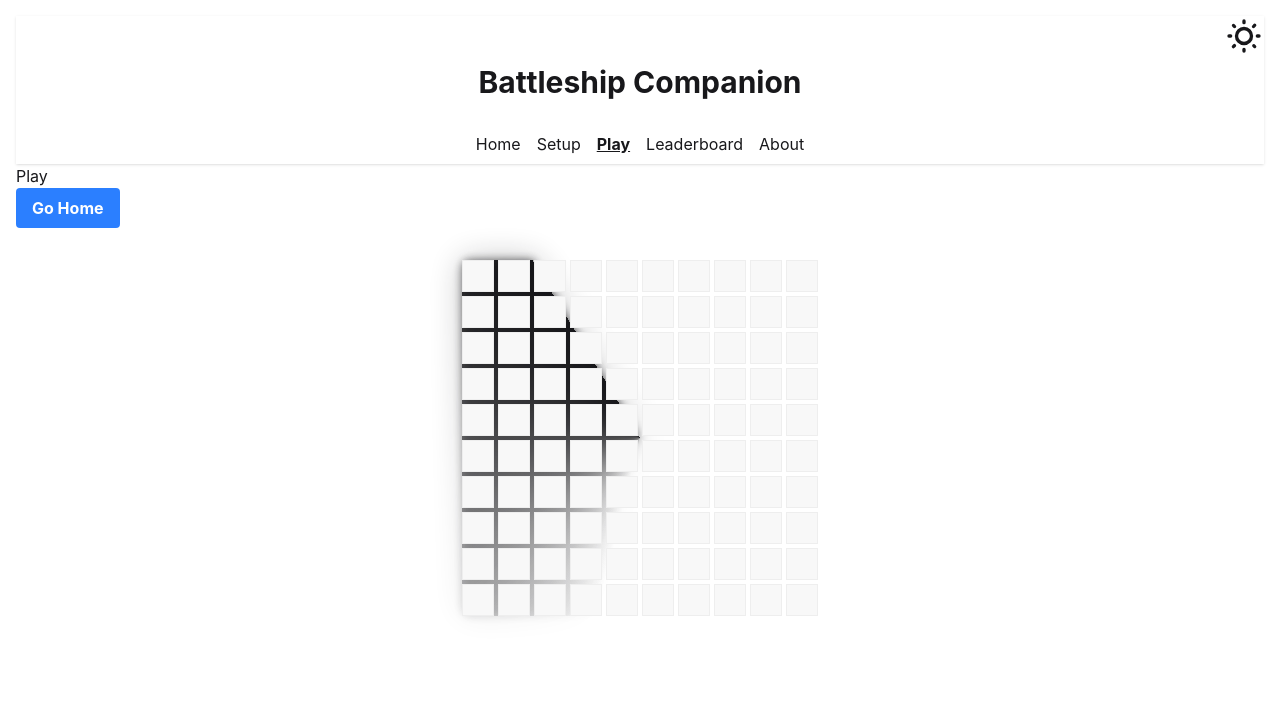
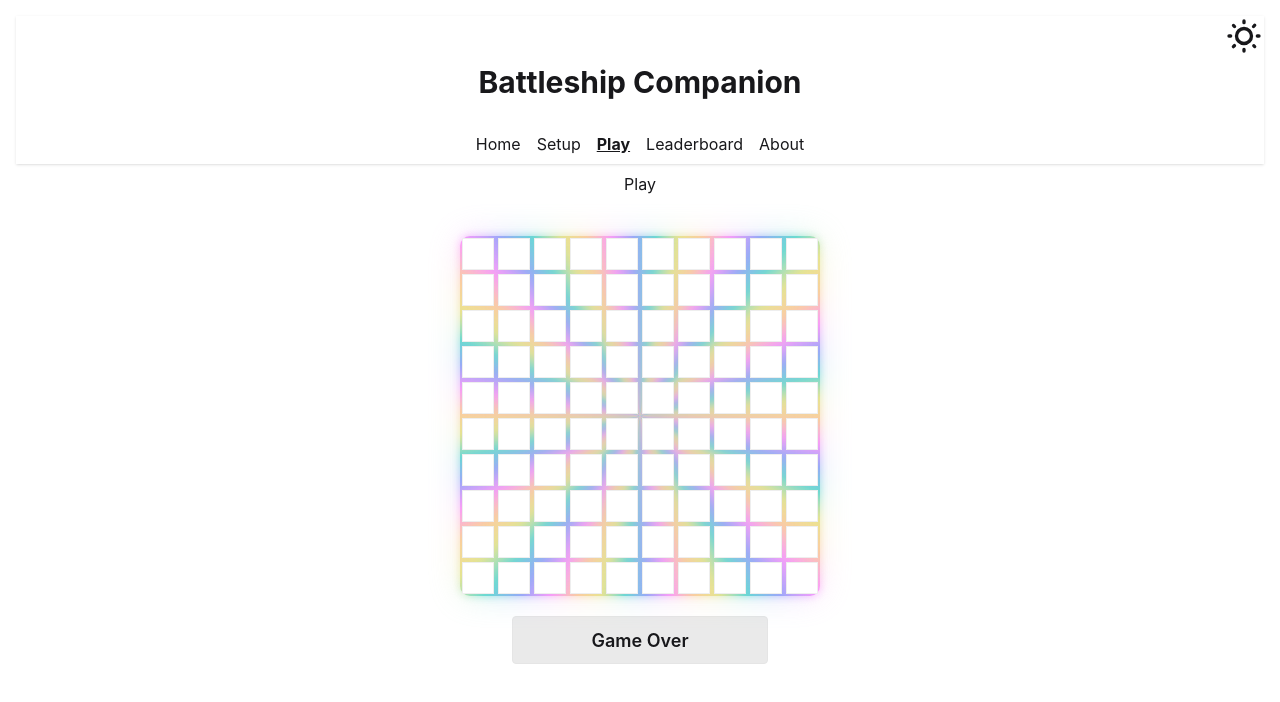
Before and after one commit to 2026-fall-applied-react/tca-battleship, a React (Vite) app: page /#/play in a window 1280 px wide. Shown: the top 702 px of the page. Built offline with nearby package versions, Linux system fonts and the light colour scheme.

Commit message:
added a clear storage button, just for testing purposes

```diff
--- a/src/App.tsx
+++ b/src/App.tsx
@@ -98,7 +98,10 @@ const App = () => {
       //console.log(addPlayer);
 
 
-      const [gameResults] = useState<GameResult[]>(dummyGameResults);
+  const [gameResults, setGameResults] = useState<GameResult[]>(dummyGameResults);
+
+   const addNewGameResult = (newGameResult: GameResult) => setGameResults([...gameResults, newGameResult]);
+
 
   return (
     <div className="p-4" data-theme={theme}>
@@ -109,7 +112,16 @@ const App = () => {
             <Route path="/" element={<Home />} />
             <Route path="/about" element={<About />} />
             <Route path="/leaderboard" element={<LeaderboardProp leaderboard={getLeaderboard(gameResults)} setTitle={setTitle} />} />
-            <Route path="/play" element={<Play />} />
+            <Route
+                            path="/play"
+                            element={
+                                <Play
+                                    addNewGameResult={
+                                        addNewGameResult
+                                    }
+                                />
+                            }
+                        />
             <Route path="/setup" element={<Setup />} />
             <Route path="/player/:id" element={<PlayerDetail />} />
 
--- a/src/components/BattleshipGrid.tsx
+++ b/src/components/BattleshipGrid.tsx
@@ -4,10 +4,11 @@ const GRID_SIZE = 10;
 
 interface BattleshipGridProps {
     grid: Grid;
+    onCellClick: (row: number, col: number) => void;
 }
 
-export const BattleshipGrid = ({ grid }: BattleshipGridProps) => (
-    <div className="grid grid-cols-10 gap-1 w-fit mx-auto mt-8 aura aura-xs">
+export const BattleshipGrid = ({ grid, onCellClick }: BattleshipGridProps) => (
+    <div className="grid grid-cols-10 gap-1 w-fit mx-auto mt-8 aura aura-holo">
         {Array.from({ length: GRID_SIZE }).map((_, row) =>
             Array.from({ length: GRID_SIZE }).map((_, col) => {
                 const index = row * GRID_SIZE + col;
@@ -17,7 +18,8 @@ export const BattleshipGrid = ({ grid }: BattleshipGridProps) => (
                     <div
                         key={index}
                         data-state={cell}
-                        className="w-8 h-8 border border-base-300 bg-base-200 "
+                        onClick={() => onCellClick(row, col)}
+                        className="w-8 h-8 border border-base-300 bg-base-100 cursor-pointer hover:bg-base-300"
                     />
                 );
             })
--- /dev/null
+++ b/src/gridLogic.ts
@@ -0,0 +1,12 @@
+import type { CellState, Grid } from './types';
+
+const CYCLE: CellState[] = ['empty', 'hit', 'miss', 'sunk'];
+
+export const nextCellState = (state: CellState): CellState => {
+    const currentIndex = CYCLE.indexOf(state);
+    const nextIndex = (currentIndex + 1) % CYCLE.length;
+    return CYCLE[nextIndex];
+};
+
+export const cycleCell = (grid: Grid, index: number): Grid =>
+    grid.map((cell, i) => (i === index ? nextCellState(cell) : cell));
--- a/src/pages/GameResults.ts
+++ b/src/pages/GameResults.ts
@@ -1,5 +1,7 @@
 
 import type { LeaderboardEntry, GameResult } from "../types";
+
+//Types and Interfaces
 
 
 //Public funcs
--- a/src/pages/Play.tsx
+++ b/src/pages/Play.tsx
@@ -1,24 +1,55 @@
+import { useState, useEffect } from "react";
 import { useNavigate } from "react-router";
-import type { CellState, Grid } from "../types";
+import type { CellState, GameResult, Grid } from "../types";
 import { BattleshipGrid } from "../components/BattleshipGrid.tsx";
+import { cycleCell } from "../gridLogic";
 
 const GRID_SIZE = 10;
 
-const staticGrid: Grid = Array<CellState>(GRID_SIZE * GRID_SIZE).fill('empty');
+const makeEmptyGrid = (): Grid => Array<CellState>(GRID_SIZE * GRID_SIZE).fill('empty');
 
-export const Play = () => {
+type PlayProps = {
+    addNewGameResult : (r : GameResult) => void
+}
+
+export const Play = ({ addNewGameResult }: PlayProps) => {
+    useEffect(
+        () => {
+        },
+
+        []
+    )
     const nav = useNavigate();
+    const [grid, setGrid] = useState<Grid>(makeEmptyGrid);
+
+    const handleCellClick = (row: number, col: number) => {
+        console.log(`Cell clicked: row ${row}, col ${col}`);
+        const index = row * GRID_SIZE + col;
+        setGrid((currentGrid) => cycleCell(currentGrid, index));
+    };
+
     return (
         <div>
-            <h1>Play</h1>
+            <h1 className="flex justify-center items-center p-2">Play</h1>
+
+
+            <BattleshipGrid grid={grid} onCellClick={handleCellClick} />
+            <div className="flex justify-center items-center p-2">
             <button
-                className="bg-blue-500 hover:bg-blue-700 text-white font-bold py-2 px-4 rounded"
-                onClick={() => nav('/')}
+                className="btn btn-soft btn-lg mt-3 w-full lg:w-64"
+                onClick={
+                    () => {
+                        addNewGameResult({
+                            winner: "Bryson",
+                            players: ["Bryson", "Tom"],
+                        })
+                        nav('/leaderboard');
+                    }
+                }
             >
-                Go Home
+                Game Over
             </button>
-
-            <BattleshipGrid grid={staticGrid} />
+            </div>
         </div>
     )
 };
--- a/src/pages/Setup.tsx
+++ b/src/pages/Setup.tsx
@@ -44,6 +44,15 @@ export const Setup = () => {
                     </li>
                 ))}
             </ul>
+            <div className="flex justify-center items-center p-2 mt-4">
+                <button type="button" className="btn btn-primary"
+                    onClick={
+                        () => localStorage.clear()
+                    }
+                >
+                    Reset (dev only)
+                </button>
+            </div>
         </div>
     );
 };
```
